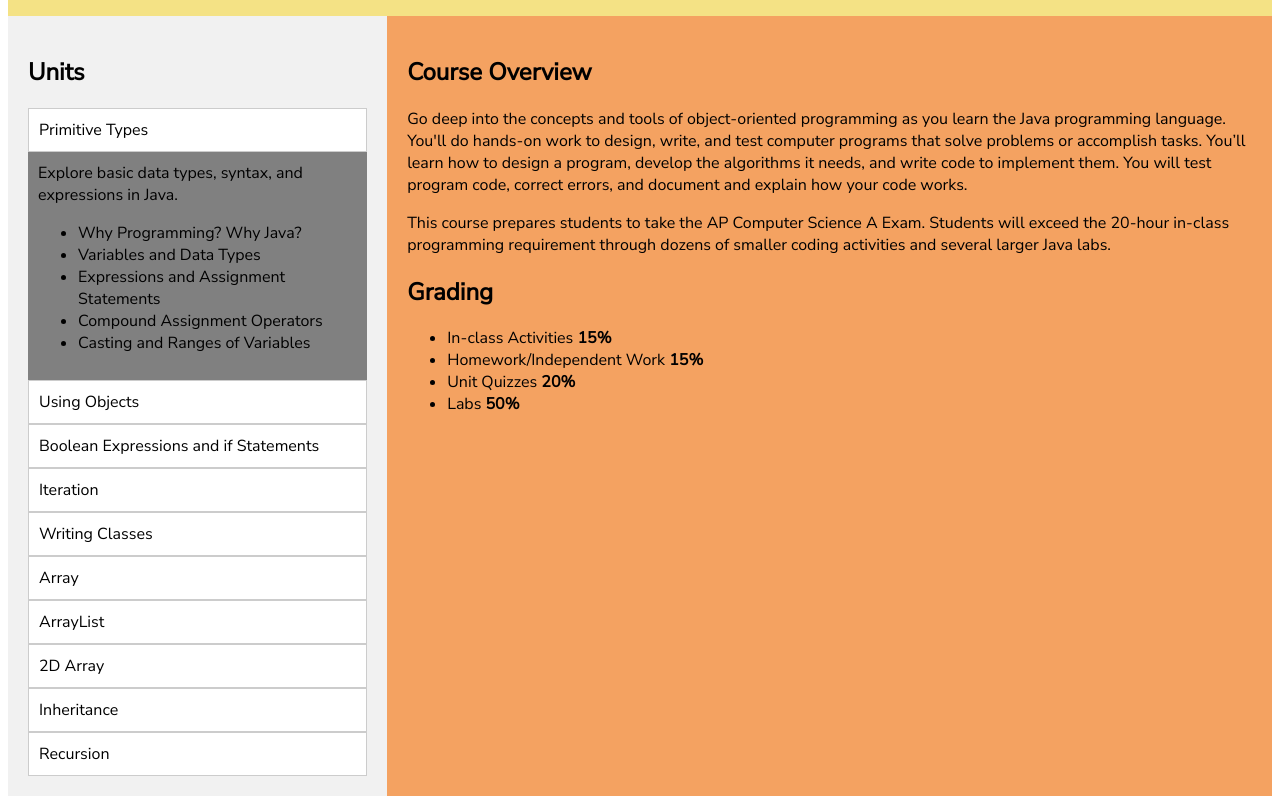
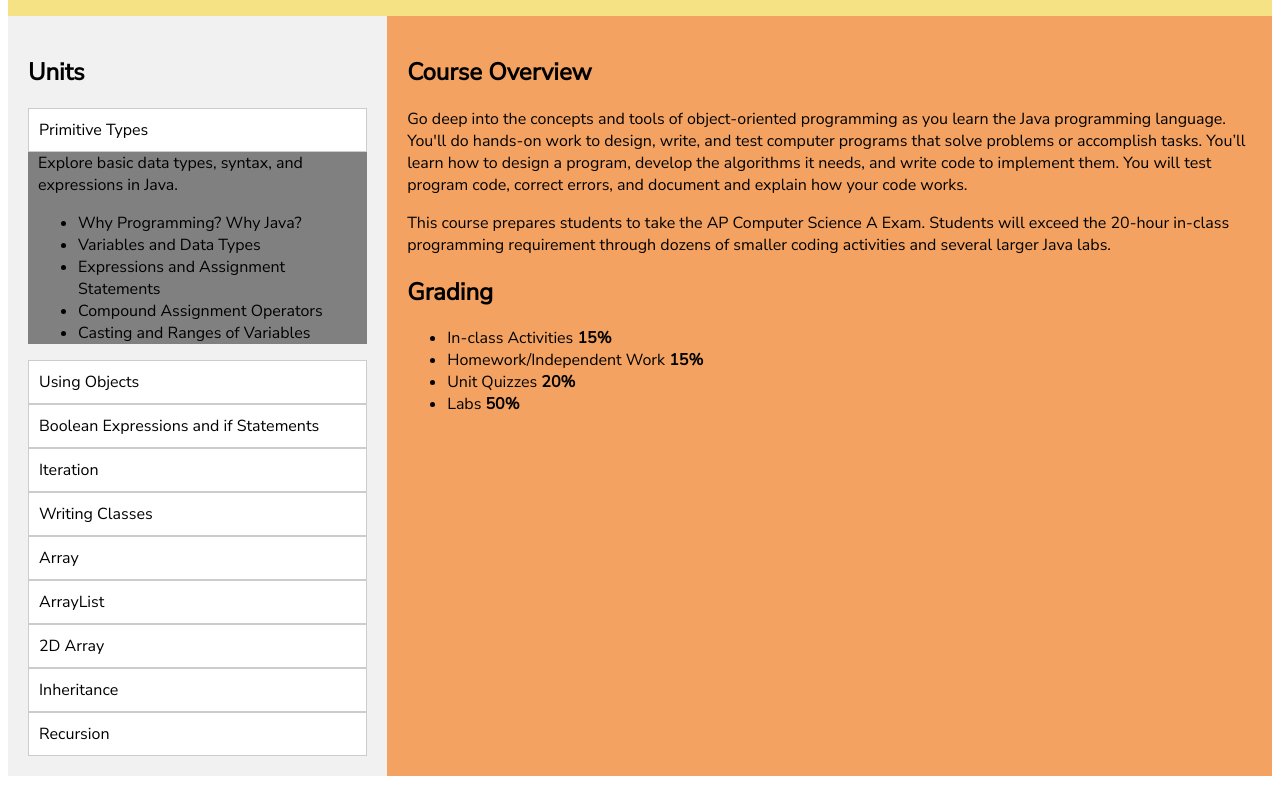
Before and after one commit to blair-mcavoy/blair-mcavoy.github.io, a plain HTML site: page index.html in a window 1280 px wide. Both pictures are taken after a click on the element "Primitive Types". Shown: the part 97-901 px from the top of the page. Drawn offline with Linux system fonts and the light colour scheme.

Commit message:
Update style.css

```diff
--- a/style.css
+++ b/style.css
@@ -7,9 +7,8 @@ header {
 
 .collapse{
  display: none;
- padding: 10px;
+ padding: 0 10px;
  background: grey;
- overflow: hidden;
 }
 
 
```
